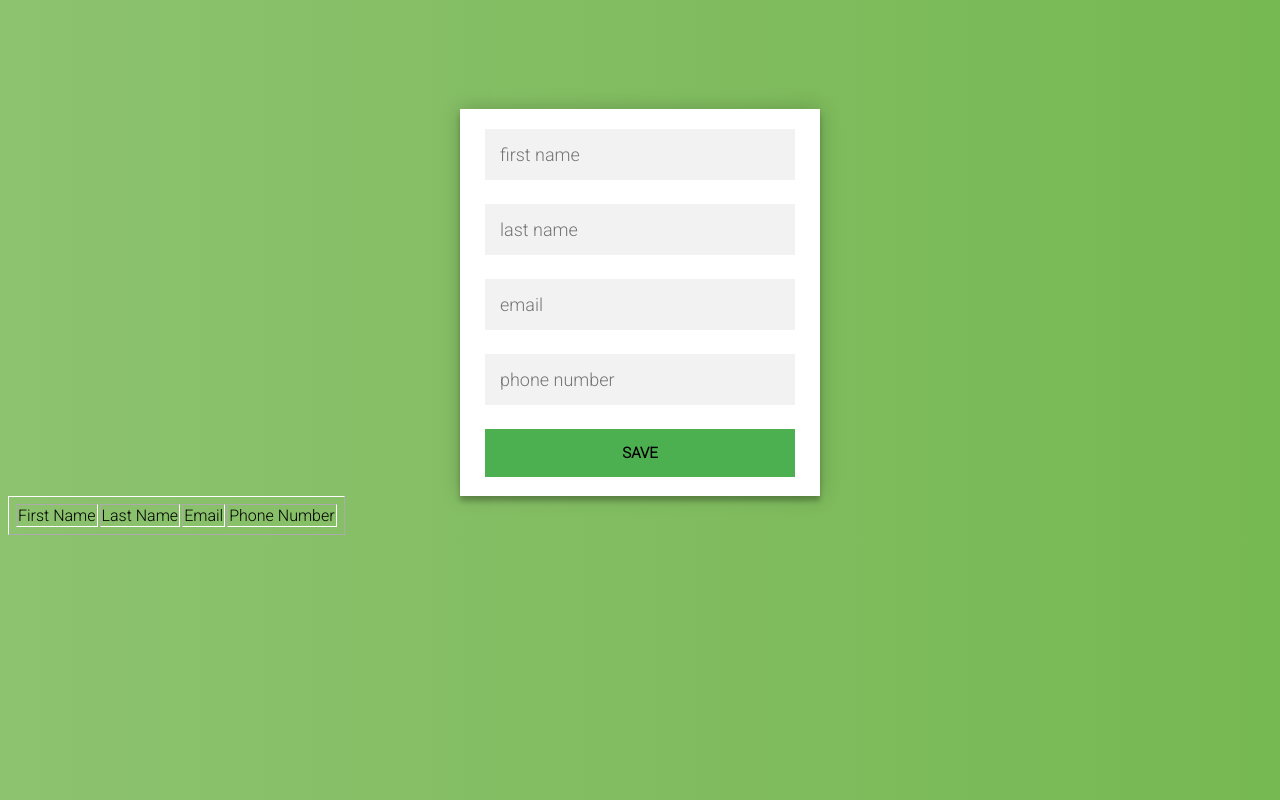
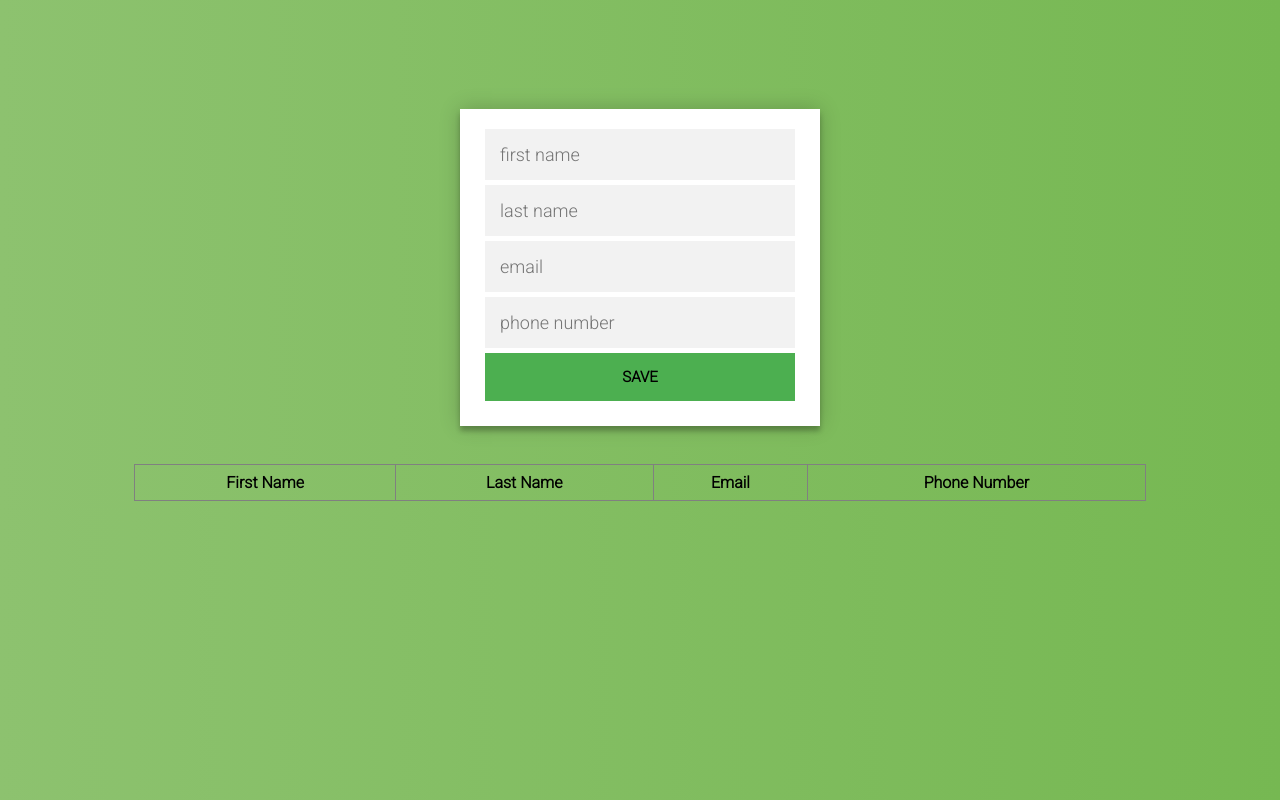
Before and after one commit to kushal2508/angular-first, a plain HTML site: page index.html in a window 1280 px wide. Drawn offline with nearby package versions, Linux system fonts and the light colour scheme.

Commit message:
Form Validation

```diff
--- a/css/style.css
+++ b/css/style.css
@@ -1,19 +1,3 @@
-/*body {
-	background-color: lightgrey;
-}
-
-h1 {
-	text-align: center;
-}
-
-.divone {
-	margin-top: 100px;
-}
-
-input {
-	position: center;
-}*/
-
 	@import url(https://fonts.googleapis.com/css?family=Roboto:300);
 
 	.login-page {
@@ -27,7 +11,7 @@ input {
 		background: #FFFFFF;
 		max-width: 560px;
 		margin: 0 auto 0 auto;
-  padding: 20px 25px 0px 25px;
+		padding: 20px 25px 25px 25px;
 		text-align: center;
 		box-shadow: 0 0 20px 0 rgba(0, 0, 0, 0.2), 0 5px 5px 0 rgba(0, 0, 0, 0.24);
 	}
@@ -41,6 +25,18 @@ input {
 		padding: 15px;
 		box-sizing: border-box;
 		font-size: 18px;
+	}
+	.form label {
+		font-family: "Roboto", sans-serif;
+		outline: 0;
+		background: white;
+		width: 100%;
+		border: 0;
+		margin: 0 0 5px;
+		/*padding: 0px;*/
+		box-sizing: border-box;
+		font-size: 15px;
+		text-align: left;
 	}
 	.form button {
 		font-family: "Roboto", sans-serif;
@@ -69,9 +65,7 @@ input {
 		color: #4CAF50;
 		text-decoration: none;
 	}
-/*.form .register-form {
-  display: none;
-}*/
+
 	.container {
 		position: relative;
 		z-index: 1;
@@ -117,7 +111,29 @@ body {
 	}
 
 	table {
-	position: relative;
-	padding: 5px 5px 5px 5px;
-	border-color: white;
+		border-collapse: collapse;
+		width: 80%;
+		margin-left: 10%;
 	}
+
+	th {
+		text-align: center;
+		padding: 8px;
+		font-weight: bold;
+	}
+
+	td {
+		text-align: left;
+		padding: 8px;
+	}
+
+	.has-error {
+		color: red;
+		/*background-color: yellow;*/
+	}
+
+	/*label {
+		padding: 0px 0px 0px 0px;
+	}*/
+
+	/*tr:nth-child(even){background-color: #f2f2f2}*/
--- a/index.html
+++ b/index.html
@@ -7,53 +7,50 @@
 </head>
 <body data-ng-app="myApp" data-ng-controller="FirstController">
 
-  <!-- <div  > -->
   <div class="login-page">
-    <!-- <h1>{{title}}</h1> -->
-    <!-- <div class="form"> -->
-    <form data-ng-submit="saveForm()" class="form register-form">
-      <!-- <label>First Name: </label> -->
-      <input type="text" data-ng-model="firstname" placeholder="first name">
+    <form data-ng-submit="saveForm()" name="regForm" class="form register-form" novalidate="">
+        <div ng-class="{ 'has-error' : regForm.firstname.$invalid && !regForm.firstname.$pristine }">
+            <input type="text" name="firstname" data-ng-model="firstname" placeholder="first name" required="">
+            <label ng-show="regForm.firstname.$invalid && !regForm.firstname.$pristine">First Name required !</label>
+        </div>
+        <div ng-class="{ 'has-error' : regForm.lastname.$invalid && !regForm.lastname.$pristine }">
+            <input type="text" name="lastname" data-ng-model="lastname" placeholder="last name" required="">
+            <label ng-show="regForm.lastname.$invalid && !regForm.lastname.$pristine">Last Name required !</label>
+        </div>
+        <div ng-class="{ 'has-error' : regForm.email.$invalid && !regForm.email.$pristine }">
+            <input type="email" name="email" data-ng-model="email" placeholder="email" required="">
+            <label ng-show="regForm.email.$invalid && !regForm.email.$pristine">Email required !</label>
+        </div>
+        <div ng-class="{ 'has-error' : regForm.phonenumber.$invalid && !regForm.phonenumber.$pristine }">
+            <input type="text" name="phonenumber" data-ng-model="phonenumber" placeholder="phone number" required="" ng-minlength="10" ng-maxlength="10" maxlength="10">
+            <!-- <label ng-show="regForm.phonenumber.$invalid && !regForm.phonenumber.$pristine">Phone Number required !</label> -->
+            <!-- <label ng-show="regForm.phonenumber.$valid && regForm.phonenumber.$pristine && regForm.phonenumber.$error.minlength">10 digits required !</label> -->
+            <label ng-show="regForm.phonenumber.$error.minlength">10 digits required !</label>
+            <label ng-show="regForm.phonenumber.$error.maxlength">10 digits required !</label>
+        </div>
+        <button ng-disabled="regForm.$invalid"><strong>Save</strong></button>
+    </form>
+</div>
 
 <br><br>
-
-      <!-- <label>Last Name: </label> -->
-      <input type="text" data-ng-model="lastname" placeholder="last name">
-
-      <br><br>
-
-      <!-- <label>Email: </label> -->
-      <input type="email" data-ng-model="email" placeholder="email">
-
-      <br><br>
-
-      <!-- <label>Phone Number: </label> -->
-      <input type="text" data-ng-model="phonenumber" placeholder="phone number">
-
-      <br><br>
-
-      <!-- <input type="submit" value="Save"> -->
-      <button><strong>Save</strong></button>
-      <br><br>
-    </form>
-    <!-- </div> -->
-</div>
 <table border="1">
+    <thead>
       <tr>
-        <td>First Name</td>
-        <td>Last Name</td>
-        <td>Email</td>
-        <td>Phone Number</td>
+        <th>First Name</th>
+        <th>Last Name</th>
+        <th>Email</th>
+        <th>Phone Number</th>
     </tr>
+</thead>
+<tbody>
   <tr data-ng-repeat="fd in formdata track by $index">
     <td>{{ fd.fn }}</td>
     <td>{{ fd.ln }}</td>
     <td>{{ fd.em }}</td>
     <td>{{ fd.pn }}</td>
 </tr>
+</tbody>
 </table>
-
-  <!-- </div> -->
 
 <script src="js/app.js"></script>
 </body>
```
Lines whose indentation alone changed are shown as unchanged.
